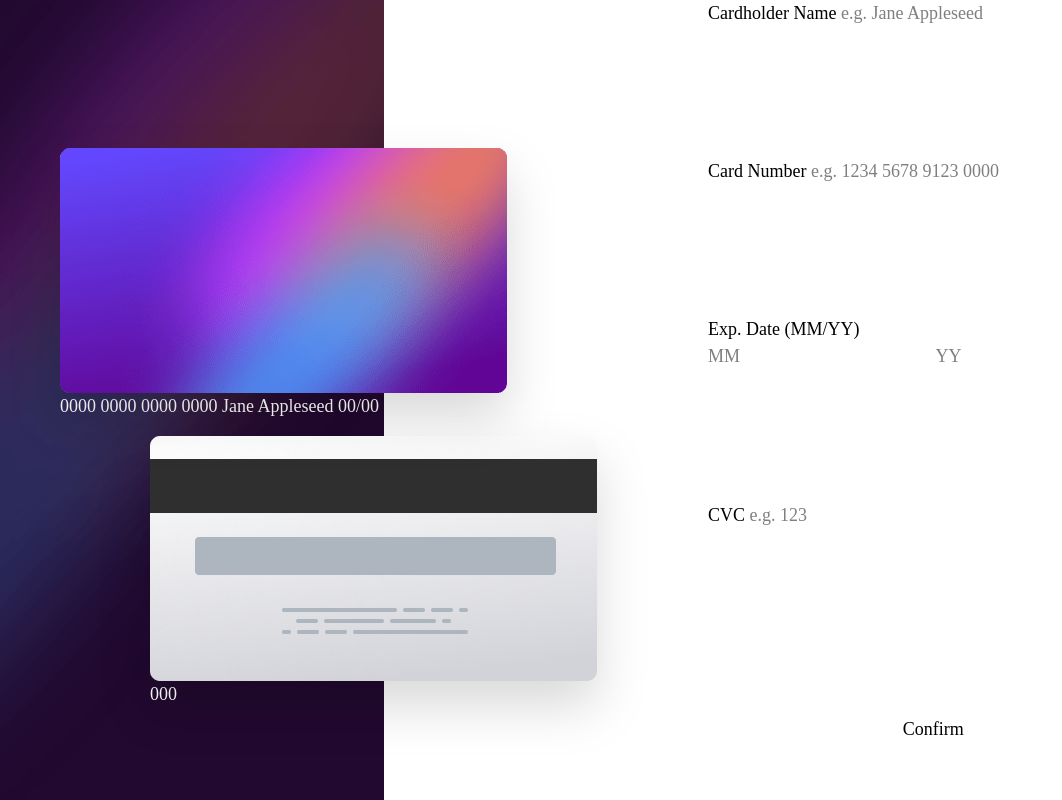
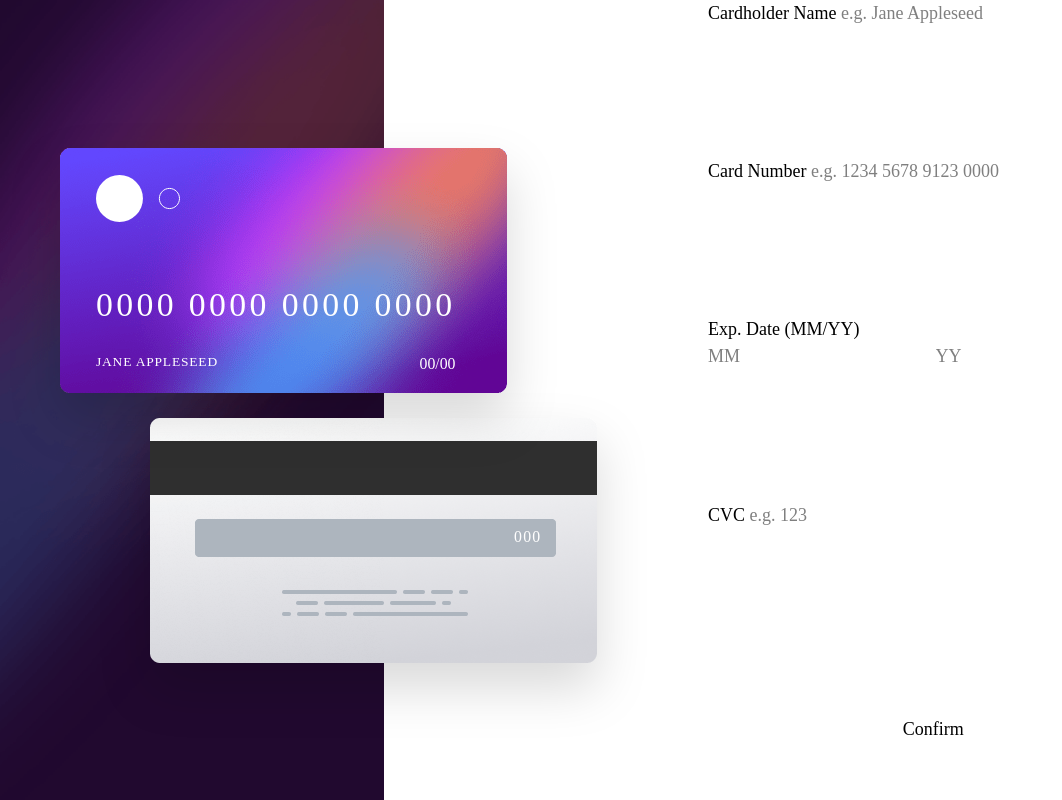
Before and after one commit to kachi33/interactive-card-details-form-main, a website built with Vite: page index.html in a window 1280 px wide. Shown: the whole page, without its empty margins (0-1062 px from the left). Built offline with nearby package versions, Linux system fonts and the light colour scheme.

Commit message:
feat: Adjust styling for card details

```diff
--- a/index.html
+++ b/index.html
@@ -21,29 +21,35 @@
           class="relative w-full lg:w-72 lg:h-64  flex items-center justify-center gap-3 text-white"
         >
           <!-- Card front -->
-          <div class="card-front absolute z-10 -bottom-24 lg:-bottom-0 lg:-top-24 left-4 lg:-left-72  ">
+          <div class="card-front absolute z-10 -bottom-20 lg:-bottom-0 lg:-top-24 left-4 lg:-left-72  ">
             <img
               src="/bg-card-front.png"
               alt="Card front background"
               class="w-xs lg:w-auto drop-shadow-2xl"
             />
-            <div class="card-details">
-              <span class="card-number">0000 0000 0000 0000</span>
-              <span class="card-name">Jane Appleseed</span>
-              <span class="card-expiry">00/00</span>
+            <div class="md:w-full md:flex flex-col md:items-start justify-between lg:gap-14 gap-8 absolute px-2 lg:px-8 md:top-6 top-5">
+              <img
+                src="/card-logo.svg"
+                alt="Card icon"
+                class=""/>
+              <div class="grid grid-cols-2 gap-6">
+              <p class="col-span-2 tracking-[0.1em] lg:text-3xl text-center ">0000 0000 0000 0000</p>
+              <p class="uppercase text-xs spacing tracking-[0.06em]  font-[200]">Jane Appleseed</p>
+              <p class="text-right text-sm">00/00</p>
+              </div>
             </div>
           </div>
 
           <!-- Card back -->
           <div
-            class="card-back absolute lg:top-40 -top-48 right-4 lg:right-0 lg:-left-52  "
+            class="card-back absolute lg:top-36 -top-48 right-4 lg:right-0 lg:-left-52  "
           >
             <img
               src="/bg-card-back.png"
               alt="Card back background"
               class="w-2xs lg:w-auto drop-shadow-2xl"
             />
-            <span class="card-cvc">000</span>
+            <p class="absolute text-right text-sm w-full right-36 top-20 pt-4 pr-1 tracking-[0.08em]">000</p>
           </div>
         </div>
       </section>
--- a/src/style.css
+++ b/src/style.css
@@ -2,10 +2,10 @@
 @import "tailwindcss";
 
 @theme {
-  --shadow-custom: 20px 20px 10px 20px rgba(0, 0, 0, 0.1), 0px 6px 6px rgba(0, 0, 0, 0.1);
   --color-gray-200: hsl(240, 5%, 91%);
   --color-purple-950: hsl(240, 5%, 20%);
-  --color-gray-400: hsl(240, 5%, 70%);
+  --color-grayLight: hsl(270, 3%, 87%);
+  --color-grayDark: hsl(240, 5%, 70%);
   --color-gradientStart: hsl(249, 99%, 64%);
   --color-gradientEnd: hsl(278, 94%, 30%);
   --color-error-red: hsl(0, 100%, 66%);
@@ -15,4 +15,5 @@
   font-family: font-grotesk;
   font-size: 18px;
   font-weight: 500;
+
 }
```
